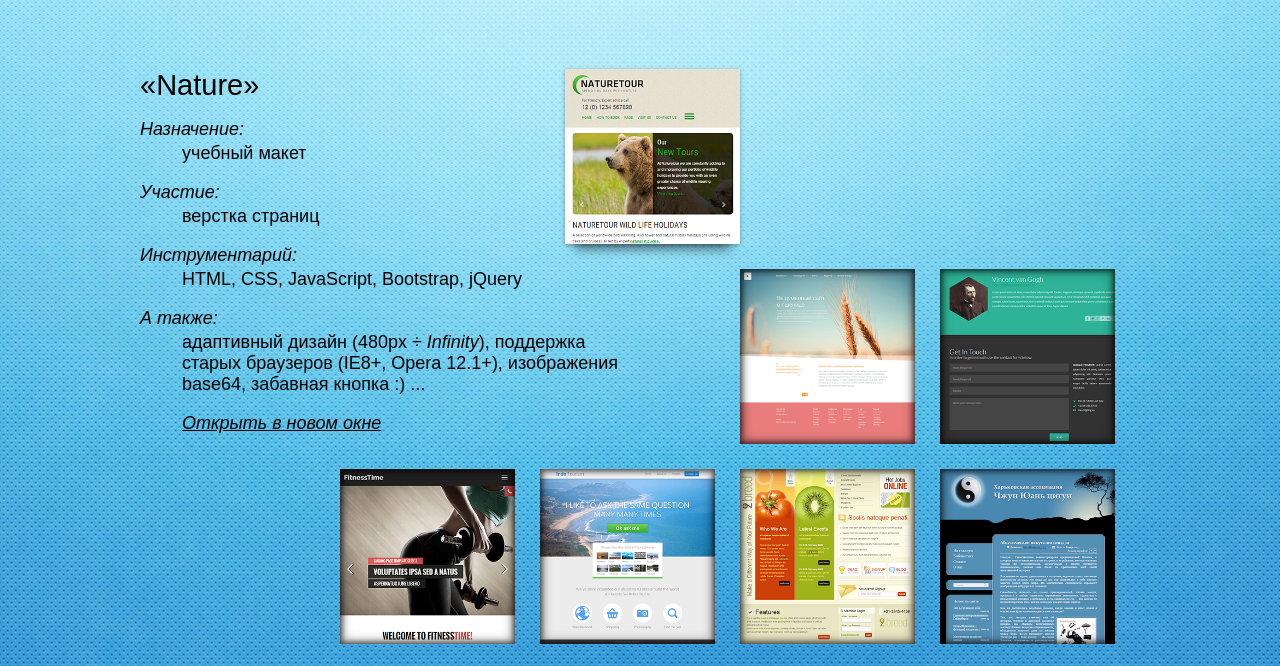
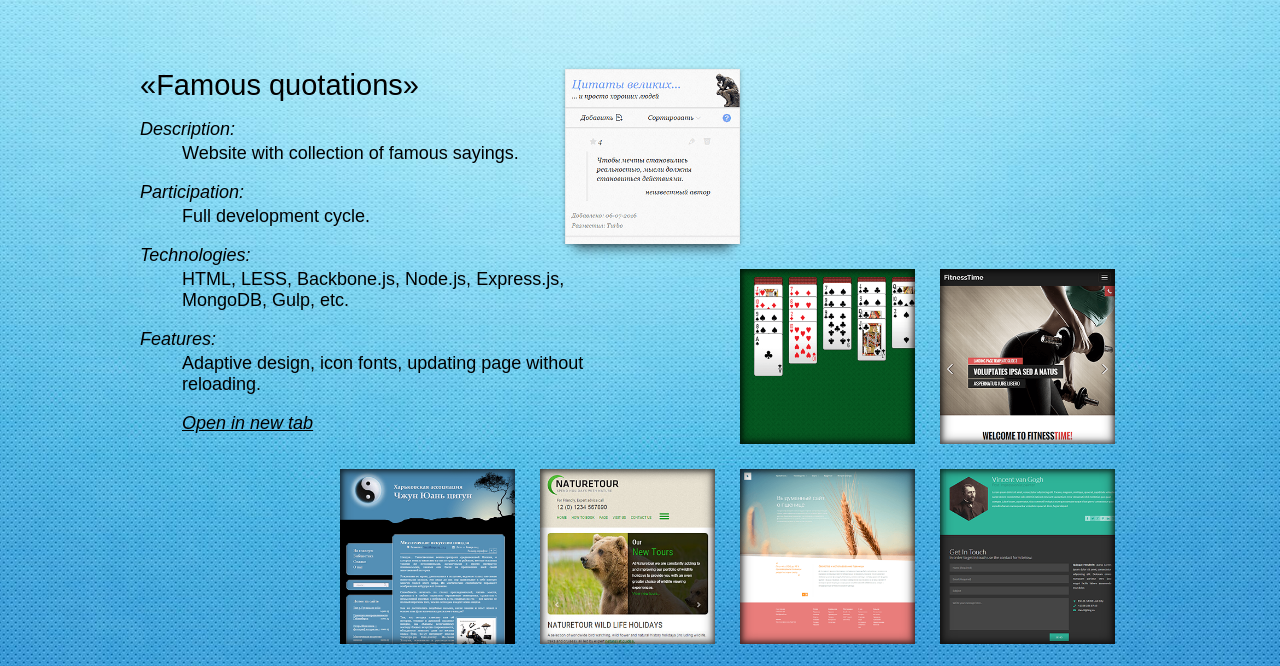
Before and after one commit to VladViger/myPortfolio, a plain HTML site: page index.html in a window 1280 px wide. Shown: the part 91-757 px from the top of the page. Drawn offline with Linux system fonts and the light colour scheme.

Commit message:
translate index page

```diff
--- a/index.html
+++ b/index.html
@@ -19,23 +19,23 @@
 <!-- main block, rewiev -->
 		<div class="main-block">
 			<div class="review marg">
-				<h2>Nature</h2>
+				<h2>Famous quotations</h2>
 				<dl>
-					<dt>Назначение:</dt>
-					<dd>учебный макет</dd>
+					<dt>Description:</dt>
+					<dd>Website with collection of famous sayings.</dd>
 
-					<dt>Участие:</dt>
-					<dd>верстка страниц</dd>
+					<dt>Participation:</dt>
+					<dd>Full development cycle.</dd>
 
-					<dt>Инструментарий:</dt>
-					<dd>HTML, CSS, JavaScript, Bootstrap, jQuery</dd>
+					<dt>Technologies:</dt>
+					<dd>HTML, LESS, Backbone.js, Node.js, Express.js, MongoDB, Gulp, etc.</dd>
 
-					<dt>А также:</dt>
-					<dd>адаптивный дизайн (480px &divide; <i>Infinity</i>), поддержка старых браузеров (IE8+, Opera 12.1+), изображения base64, забавная кнопка :) ...</dd>
+					<dt>Features:</dt>
+					<dd>Adaptive design, icon fonts, updating page without reloading.</dd>
 				</dl>
-				<a href="catalog/NatureTour/index.html" target="_blank" class="open-new">Открыть в новом окне</a>
-				<a href="catalog/NatureTour/index.html" target="_blank" title="Открыть в новом окне">
-					<img src="images/thumb/Nature-pn.jpg" alt="" class="thumb-img">
+				<a href="https://famous-quotations.herokuapp.com" target="_blank" class="open-new">Open in new tab</a>
+				<a href="https://famous-quotations.herokuapp.com" target="_blank" title="Open in new tab">
+					<img src="images/thumb/fq_pn.png" alt="" class="thumb-img">
 				</a>
 			</div>
 <!-- thumbnails start -->
@@ -43,22 +43,108 @@
 			<div class="shost lg"></div>
 
 			<div class="thumb-bl">
-				<h2>Сайт о пшенице</h2>
+				<h2>Spider solitaire</h2>
 				<dl>
-					<dt>Назначение:</dt>
-					<dd>учебный макет</dd>
+					<dt>Description:</dt>
+					<dd>One page game website.</dd>
 
-					<dt>Участие:</dt>
-					<dd>верстка страниц</dd>
+					<dt>Participation:</dt>
+					<dd>Full development cycle.</dd>
 
-					<dt>Инструментарий:</dt>
-					<dd>HTML, CSS</dd>
+					<dt>Technologies:</dt>
+					<dd>HTML, CSS, JavaScript.</dd>
 
-					<dt>А также:</dt>
-					<dd>адаптивный дизайн (360px &divide; 2000px), поддержка старых браузеров (IE9+, Opera 12.1+), анимации и слайдер на CSS ...</dd>
+					<dt>Features:</dt>
+					<dd>Native javascript code, responsive design (min 800px width), support for touch devices.</dd>
 				</dl>
-				<a href="catalog/Wheat/home.html" target="_blank" class="open-new">Открыть в новом окне</a>
-				<a href="catalog/Wheat/home.html" target="_blank" title="Открыть в новом окне">
+				<a href="solitaire_spider/" target="_blank" class="open-new">Open in new tab</a>
+				<a href="solitaire_spider/" target="_blank" title="Open in new tab">
+					<img src="images/thumb/sol_pn.png" alt="" class="thumb-img">
+				</a>
+			</div>
+<!-- * -->
+			<div class="thumb-bl">
+				<h2>FitnessTime</h2>
+				<dl>
+					<dt>Description:</dt>
+					<dd>Landing page.</dd>
+
+					<dt>Participation:</dt>
+					<dd>HTML-coding.</dd>
+
+					<dt>Technologies:</dt>
+					<dd>HTML, LESS, JavaScript, Bootstrap, jQuery.</dd>
+
+					<dt>Features:</dt>
+					<dd>Adaptive design, icon fonts, web fonts, support for older browsers (IE8+, Opera 12.1+).</dd>
+				</dl>
+				<a href="catalog/FitnessTime/index.html" target="_blank" class="open-new">Open in new tab</a>
+				<a href="catalog/FitnessTime/index.html" target="_blank" title="Open in new tab">
+					<img src="images/thumb/FT_pn.png" alt="" class="thumb-img">
+				</a>
+			</div>
+<!-- * -->
+			<div class="shost lg"></div>
+
+			<div class="thumb-bl">
+				<h2>Qigong</h2>
+				<dl>
+					<dt>Description:</dt>
+					<dd>Website for the Kharkiv association Qigong.</dd>
+
+					<dt>Participation:</dt>
+					<dd>Full development cycle.</dd>
+
+					<dt>Technologies:</dt>
+					<dd>Photoshop, HTML, CSS, JavaScript, jQuery, PHP, Wordpress.</dd>
+
+					<dt>Features:</dt>
+					<dd>Unique design :) (responsive, min 1024px width), support for older browsers (IE8+, Opera 12+), wordpress theme.</dd>
+				</dl>
+				<a href="http://free-web-site.890m.com" target="_blank" class="open-new">Open in new tab</a>
+				<a href="http://free-web-site.890m.com" target="_blank" title="Open in new tab">
+					<img src="images/thumb/ChiG-pn.png" alt="" class="thumb-img">
+				</a>
+			</div>
+<!-- * -->
+			<div class="thumb-bl">
+				<h2>Nature</h2>
+				<dl>
+					<dt>Description:</dt>
+					<dd>Index page.</dd>
+
+					<dt>Participation:</dt>
+					<dd>HTML-coding.</dd>
+
+					<dt>Technologies:</dt>
+					<dd>HTML, CSS, JavaScript, Bootstrap, jQuery.</dd>
+
+					<dt>Features:</dt>
+					<dd>Adaptive design, images base64, support for older browsers (IE8+, Opera 12.1+).</dd>
+				</dl>
+				<a href="catalog/NatureTour/index.html" target="_blank" class="open-new">Open in new tab</a>
+				<a href="catalog/NatureTour/index.html" target="_blank" title="Open in new tab">
+					<img src="images/thumb/Nature-pn.jpg" alt="" class="thumb-img">
+				</a>
+			</div>
+<!-- * -->
+			<div class="thumb-bl">
+				<h2>the Wheat</h2>
+				<dl>
+					<dt>Description:</dt>
+					<dd>Index page.</dd>
+
+					<dt>Participation:</dt>
+					<dd>HTML-coding.</dd>
+
+					<dt>Technologies:</dt>
+					<dd>HTML, CSS.</dd>
+
+					<dt>Features:</dt>
+					<dd>Adaptive design, CSS animation, CSS slider, support for older browsers (IE9+, Opera 12.1+).</dd>
+				</dl>
+				<a href="catalog/Wheat/home.html" target="_blank" class="open-new">Open in new tab</a>
+				<a href="catalog/Wheat/home.html" target="_blank" title="Open in new tab">
 					<img src="images/thumb/Pshen-pn.png" alt="" class="thumb-img">
 				</a>
 			</div>
@@ -66,64 +152,41 @@
 			<div class="thumb-bl">
 				<h2>Hexal</h2>
 				<dl>
-					<dt>Назначение:</dt>
-					<dd>учебный макет</dd>
+					<dt>Description:</dt>
+					<dd>Landing page.</dd>
 
-					<dt>Участие:</dt>
-					<dd>верстка страниц</dd>
+					<dt>Participation:</dt>
+					<dd>HTML-coding.</dd>
 
-					<dt>Инструментарий:</dt>
-					<dd>HTML, CSS, JavaScript</dd>
+					<dt>Technologies:</dt>
+					<dd>HTML, CSS, JavaScript.</dd>
 
-					<dt>А также:</dt>
-					<dd>AJAX загрузка и сохранение шрифтов, элементы гексагональной формы на CSS ...</dd>
+					<dt>Features:</dt>
+					<dd>AJAX loading and saving fonts, hexagonal elements in CSS.</dd>
 				</dl>
-				<a href="catalog/Hexal/index.html" target="_blank" class="open-new">Открыть в новом окне</a>
-				<a href="catalog/Hexal/index.html" target="_blank" title="Открыть в новом окне">
+				<a href="catalog/Hexal/index.html" target="_blank" class="open-new">Open in new tab</a>
+				<a href="catalog/Hexal/index.html" target="_blank" title="Open in new tab">
 					<img src="images/thumb/hexal-pn.png" alt="" class="thumb-img">
-				</a>
-			</div>
-<!-- * -->
-			<div class="shost lg"></div>
-
-			<div class="thumb-bl">
-				<h2>FitnessTime</h2>
-				<dl>
-					<dt>Назначение:</dt>
-					<dd>учебный макет</dd>
-
-					<dt>Участие:</dt>
-					<dd>верстка страниц</dd>
-
-					<dt>Инструментарий:</dt>
-					<dd>HTML, CSS, JavaScript, Bootstrap, jQuery, Less</dd>
-
-					<dt>А также:</dt>
-					<dd>адаптивный дизайн (320px &divide; infinity), поддержка старых браузеров (IE8+, Opera 12.1+), icon fonts, web fonts ...</dd>
-				</dl>
-				<a href="catalog/FitnessTime/index.html" target="_blank" class="open-new">Открыть в новом окне</a>
-				<a href="catalog/FitnessTime/index.html" target="_blank" title="Открыть в новом окне">
-					<img src="images/thumb/FT_pn.png" alt="" class="thumb-img">
 				</a>
 			</div>
 <!-- * -->
 			<div class="thumb-bl">
 				<h2>IndoTourism</h2>
 				<dl>
-					<dt>Назначение:</dt>
-					<dd>учебный макет</dd>
+					<dt>Description:</dt>
+					<dd>Index page.</dd>
 
-					<dt>Участие:</dt>
-					<dd>верстка страниц</dd>
+					<dt>Participation:</dt>
+					<dd>HTML-coding.</dd>
 
-					<dt>Инструментарий:</dt>
-					<dd>HTML, CSS</dd>
+					<dt>Technologies:</dt>
+					<dd>HTML, CSS.</dd>
 
-					<dt>А также:</dt>
-					<dd>поддержка старых браузеров (Opera 12.1+, IE8+ graceful degradation) ...</dd>
+					<dt>Features:</dt>
+					<dd>Support for older browsers (Opera 12.1+, IE8+), graceful degradation.</dd>
 				</dl>
-				<a href="catalog/IndoTourism/index.html" target="_blank" class="open-new">Открыть в новом окне</a>
-				<a href="catalog/IndoTourism/index.html" target="_blank" title="Открыть в новом окне">
+				<a href="catalog/IndoTourism/index.html" target="_blank" class="open-new">Open in new tab</a>
+				<a href="catalog/IndoTourism/index.html" target="_blank" title="Open in new tab">
 					<img src="images/thumb/IndoTourism-pn.png" alt="" class="thumb-img">
 				</a>
 			</div>
@@ -131,105 +194,42 @@
 			<div class="thumb-bl">
 				<h2>2Breed</h2>
 				<dl>
-					<dt>Назначение:</dt>
-					<dd>учебный макет</dd>
+					<dt>Description:</dt>
+					<dd>Index page.</dd>
 
-					<dt>Участие:</dt>
-					<dd>верстка страниц</dd>
+					<dt>Participation:</dt>
+					<dd>HTML-coding.</dd>
 
-					<dt>Инструментарий:</dt>
-					<dd>HTML, CSS</dd>
+					<dt>Technologies:</dt>
+					<dd>HTML, CSS.</dd>
 
-					<dt>А также:</dt>
-					<dd>поддержка старых браузеров (IE8+, Opera 12.1+), css sprites & изображения base64 ...</dd>
+					<dt>Features:</dt>
+					<dd>Support for older browsers (IE8+, Opera 12.1+), images base64.</dd>
 				</dl>
-				<a href="catalog/2Breed/index.html" target="_blank" class="open-new">Открыть в новом окне</a>
-				<a href="catalog/2Breed/index.html" target="_blank" title="Открыть в новом окне">
+				<a href="catalog/2Breed/index.html" target="_blank" class="open-new">Open in new tab</a>
+				<a href="catalog/2Breed/index.html" target="_blank" title="Open in new tab">
 					<img src="images/thumb/2bread-pn.png" alt="" class="thumb-img">
-				</a>
-			</div>
-<!-- * -->
-			<div class="thumb-bl">
-				<h2>Чжун Юань цигун</h2>
-				<dl>
-					<dt>Назначение:</dt>
-					<dd>Харьковская ассоциация Чжун Юань цигун</dd>
-
-					<dt>Участие:</dt>
-					<dd>полное создание сайта</dd>
-
-					<dt>Инструментарий:</dt>
-					<dd>Photoshop, HTML, CSS, JavaScript, jQuery, PHP, Wordpress</dd>
-
-					<dt>А также:</dt>
-					<dd>уникальный дизайн :) (responsive, 1024px min), поддержка старых браузеров (IE8+, Opera 12+), тема настроенная под Wordpress ...</dd>
-				</dl>
-				<a href="http://free-web-site.890m.com" target="_blank" class="open-new">Открыть в новом окне</a>
-				<a href="http://free-web-site.890m.com" target="_blank" title="Открыть в новом окне">
-					<img src="images/thumb/ChiG-pn.png" alt="" class="thumb-img">
 				</a>
 			</div>
 <!-- * -->
 			<div class="thumb-bl">
 				<h2>Business Name</h2>
 				<dl>
-					<dt>Назначение:</dt>
-					<dd>учебный макет</dd>
+					<dt>Description:</dt>
+					<dd>Index page.</dd>
 
-					<dt>Участие:</dt>
-					<dd>верстка страниц</dd>
+					<dt>Participation:</dt>
+					<dd>HTML-coding.</dd>
 
-					<dt>Инструментарий:</dt>
-					<dd>HTML, CSS</dd>
+					<dt>Technologies:</dt>
+					<dd>HTML, CSS.</dd>
 
-					<dt>А также:</dt>
-					<dd>поддержка старых браузеров (IE6+, Opera 10.5+, Firefox 3.6+), валидный CSS/HTML ...</dd>
+					<dt>Features:</dt>
+					<dd>Support for older browsers (IE6+, Opera 10.5+, Firefox 3.6+).</dd>
 				</dl>
-				<a href="catalog/BusinessName/Index.html" target="_blank" class="open-new">Открыть в новом окне</a>
-				<a href="catalog/BusinessName/Index.html" target="_blank" title="Открыть в новом окне">
+				<a href="catalog/BusinessName/Index.html" target="_blank" class="open-new">Open in new tab</a>
+				<a href="catalog/BusinessName/Index.html" target="_blank" title="Open in new tab">
 					<img src="images/thumb/Business_ie6-pn.png" alt="" class="thumb-img">
-				</a>
-			</div>
-<!-- * -->
-			<div class="thumb-bl">
-				<h2>solitaire Spider</h2>
-				<dl>
-					<dt>Назначение:</dt>
-					<dd></dd>
-
-					<dt>Участие:</dt>
-					<dd></dd>
-
-					<dt>Инструментарий:</dt>
-					<dd></dd>
-
-					<dt>А также:</dt>
-					<dd></dd>
-				</dl>
-				<a href="solitaire_spider/" target="_blank" class="open-new">Открыть в новом окне</a>
-				<a href="solitaire_spider/" target="_blank" title="Открыть в новом окне">
-					<img src="images/thumb/sol_pn.png" alt="" class="thumb-img">
-				</a>
-			</div>
-<!-- * -->
-			<div class="thumb-bl">
-				<h2>Famous quotations</h2>
-				<dl>
-					<dt>Назначение:</dt>
-					<dd></dd>
-
-					<dt>Участие:</dt>
-					<dd></dd>
-
-					<dt>Инструментарий:</dt>
-					<dd></dd>
-
-					<dt>А также:</dt>
-					<dd></dd>
-				</dl>
-				<a href="https://famous-quotations.herokuapp.com" target="_blank" class="open-new">Открыть в новом окне</a>
-				<a href="https://famous-quotations.herokuapp.com" target="_blank" title="Открыть в новом окне">
-					<img src="images/thumb/fq_pn.png" alt="" class="thumb-img">
 				</a>
 			</div>
 <!-- thumbnails end -->
@@ -238,9 +238,11 @@
 	<footer class="footer-site">
 			<div class="connect">Связаться со мной:
 				<a href="mailto:vlad.on.net@gmail.com" class="gmail" title="gmail"></a>
-				<a href="mailto:vlad.v-mail@yandex.ru" class="yand" title="яндекс почта"></a>
+				<a href="mailto:vlad.v-mail@yandex.ru" class="yand" title="yandex mail"></a>
 				<a href="skype:zmeidlo?chat" class="skype" title="skype"></a>
-				<a href="#vk" class="vk" title="временно недоступно"></a>
+				<a href="https://github.com/VladViger" class="github" title="github"></a>
+				<a href="https://ru.linkedin.com/" class="lin" title="linkedin"></a>
+				<a href="https://vk.com/" class="vk" title="временно недоступно"></a>
 			</div>
 			<div class="copyright">© Vlad.V 2015</div>
 			<div class="to-my-links"><a href="links/links.html">Links...</a></div>
```
Also changed, not shown: links/links.html (+3 -0 lines).
